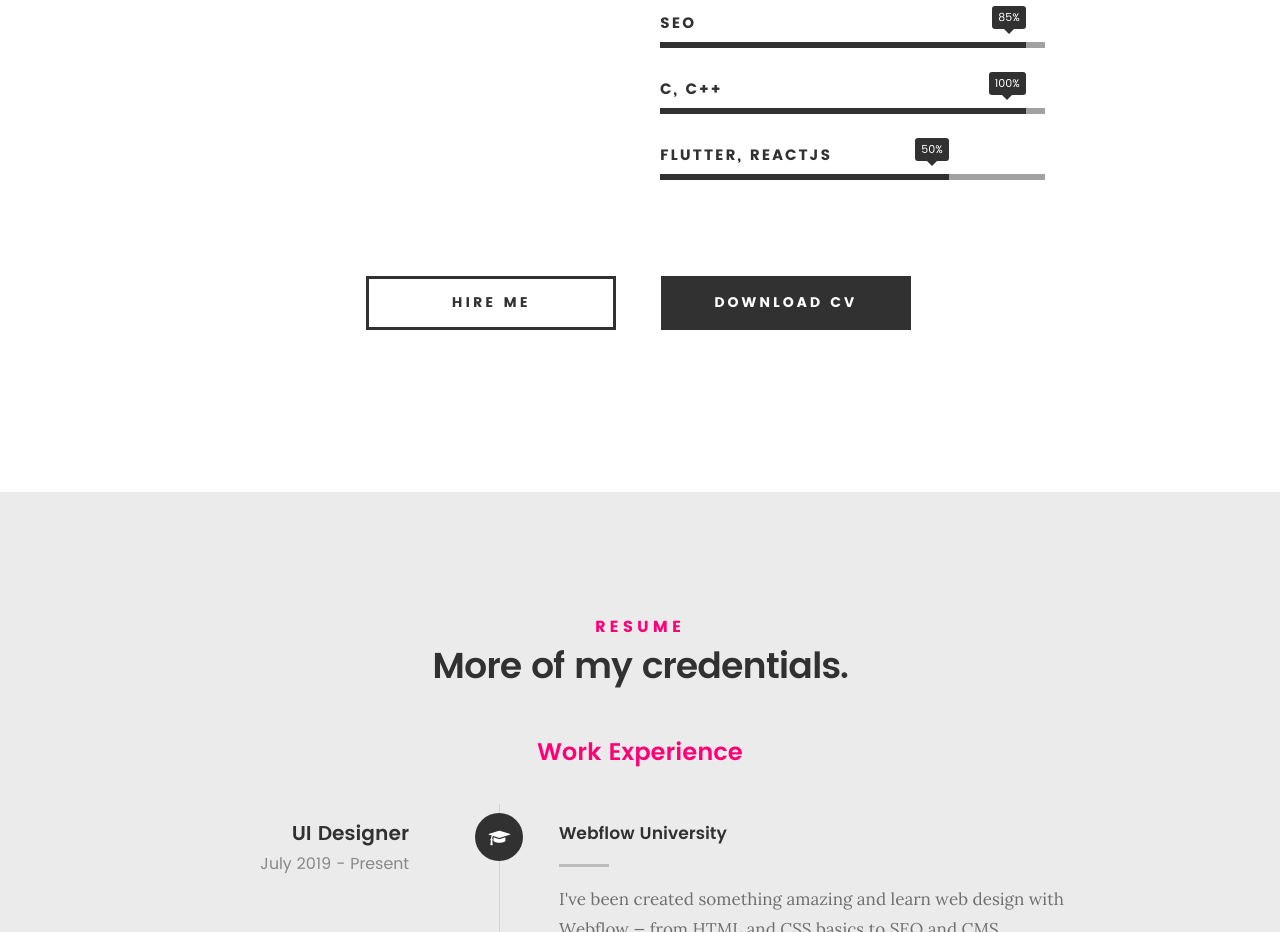
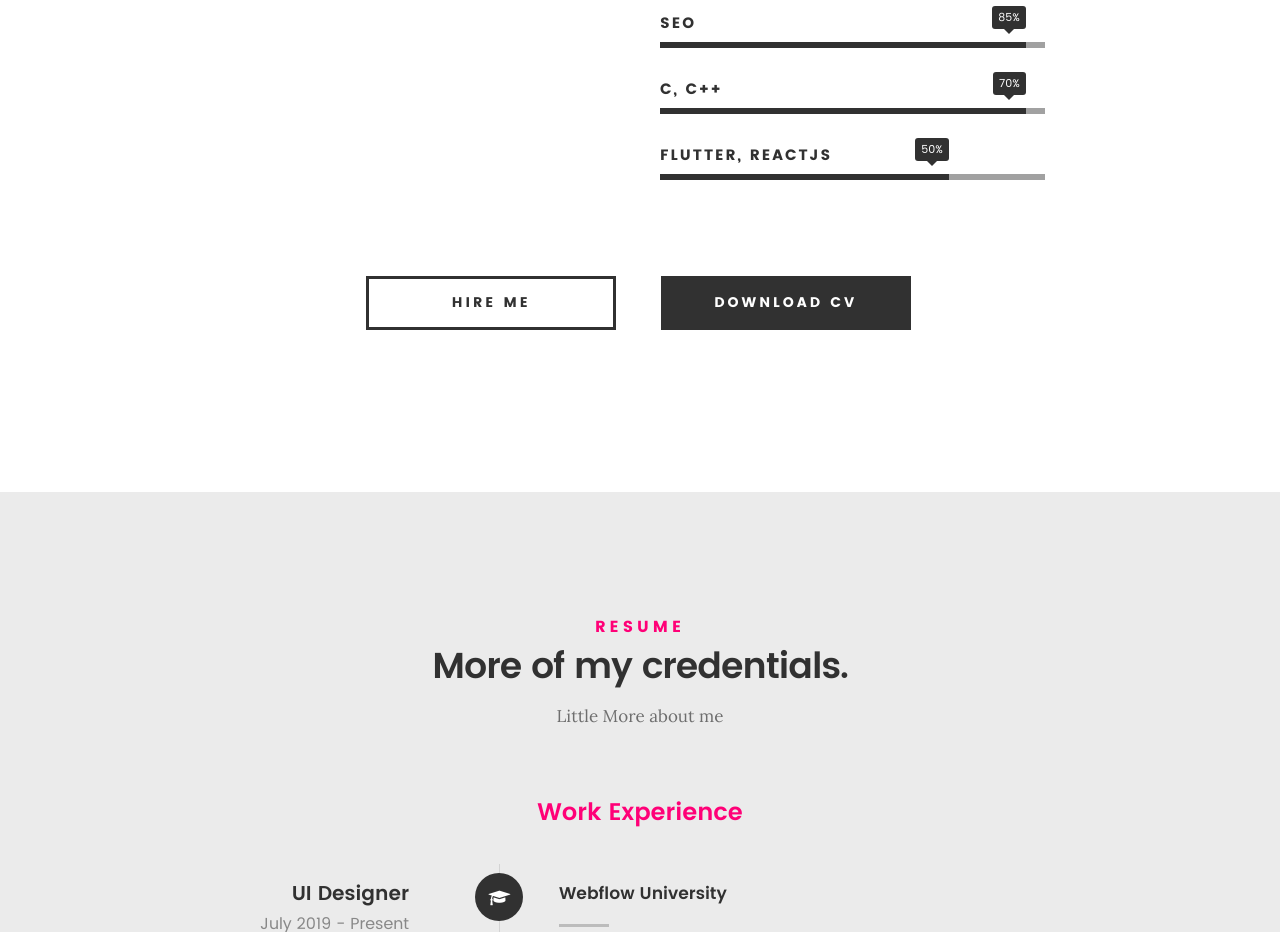
Before and after one commit to MonDroids/SainbayarCV, a plain HTML site: page index.html in a window 1280 px wide. Shown: the part 1523-2455 px from the top of the page. Drawn offline with Linux system fonts and the light colour scheme; files whose address does not match are found by name.

Commit message:
Update index.html

```diff
--- a/index.html
+++ b/index.html
@@ -168,7 +168,7 @@
 				   </li>
 
 				   <li>
-				   	<div class="progress percent95"><span>100%</span></div>
+				   	<div class="progress percent95"><span>70%</span></div>
 				   	<strong>C, C++</strong>
 				   </li>
 				   <li>
@@ -203,7 +203,7 @@
    			<h5>Resume</h5>
    			<h1>More of my credentials.</h1>
 
-
+   			<p>Little More about me</p>
    		</div>
    	</div> <!-- /section-intro-->
 
```
